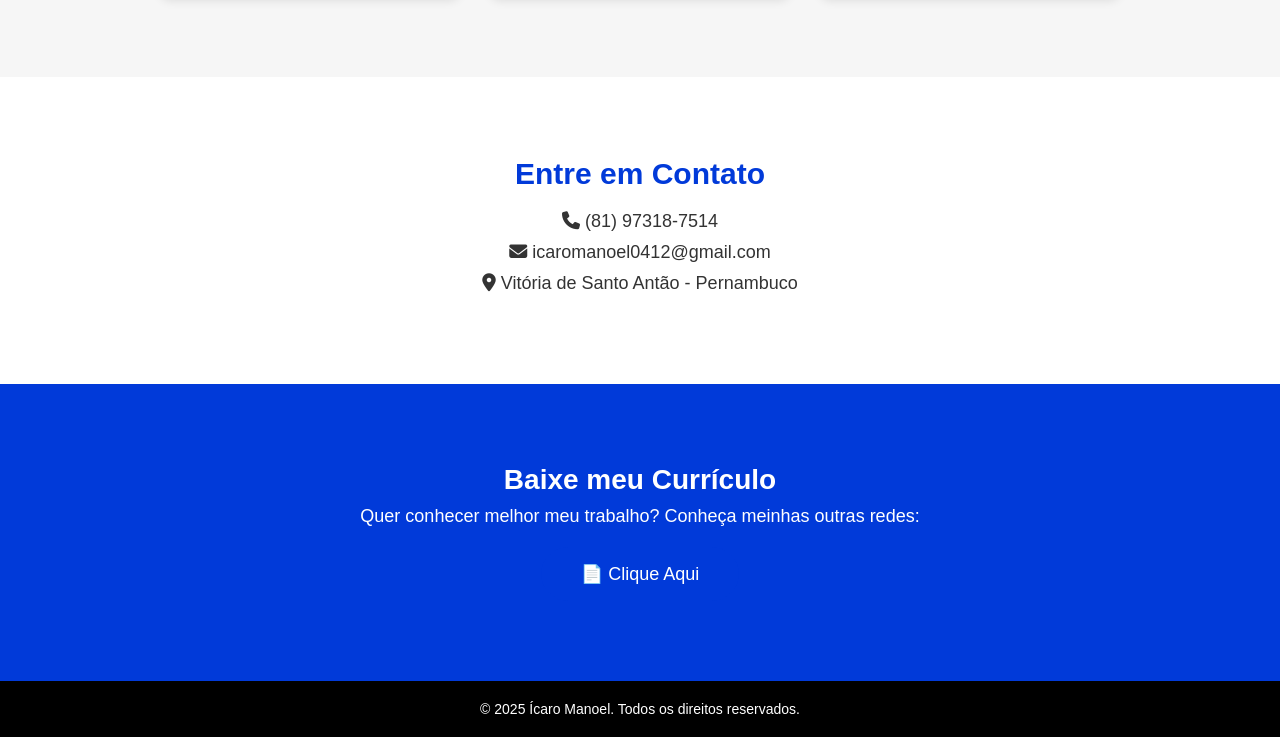
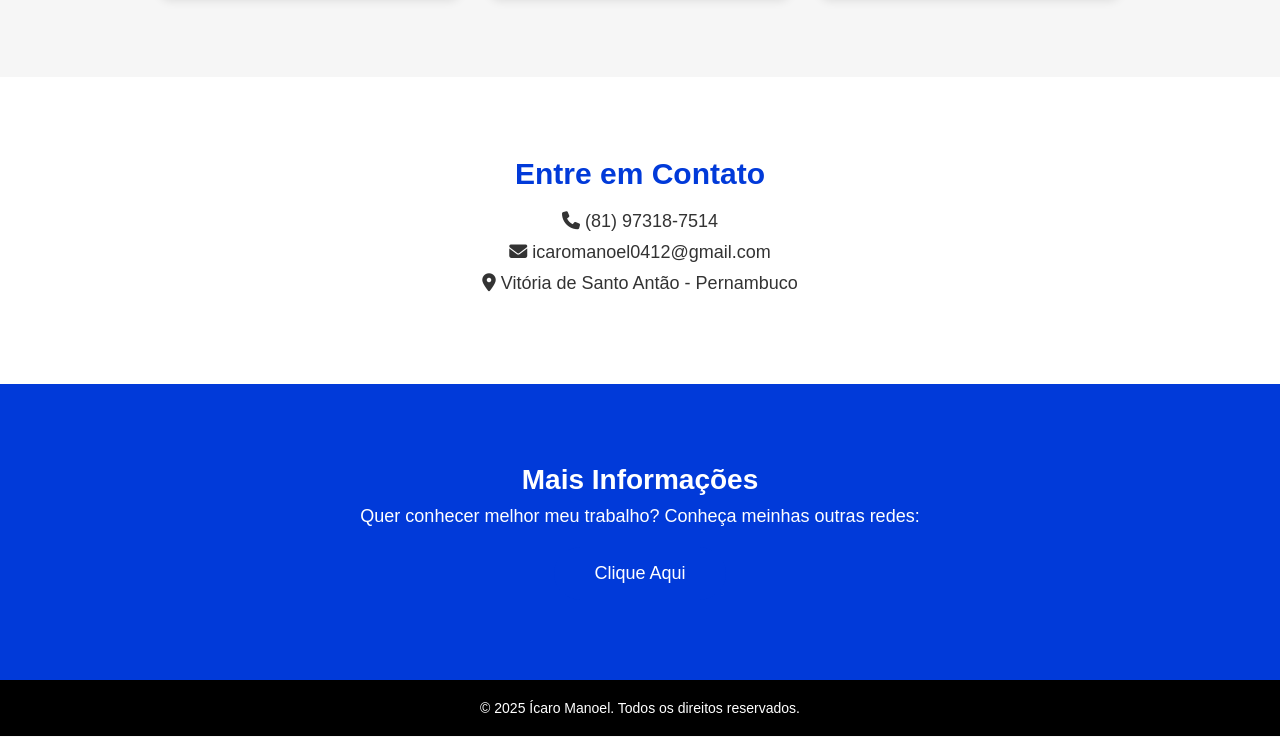
Before and after one commit to icaroman0el/Digital-CV, a plain HTML site: page index.html in a window 1280 px wide. Shown: the part 1295-2032 px from the top of the page. Drawn offline with Linux system fonts and the light colour scheme.

Commit message:
Modify curriculum section title and content
Updated the curriculum section title and description.

```diff
--- a/index.html
+++ b/index.html
@@ -88,9 +88,9 @@ Domino HTML, CSS, JavaScript, Git, GitHub e SQL, e adoro criar sites modernos e
 
   <!-- Currículo -->
   <section id="curriculo" class="cv-section reveal">
-    <h2>Baixe meu Currículo</h2>
+    <h2>Mais Informações</h2>
     <p>Quer conhecer melhor meu trabalho? Conheça meinhas outras redes:</p>
-    <button id="downloadCV" class="btn primary">📄 Clique Aqui</button>
+    <button id="downloadCV" class="btn primary">Clique Aqui</button>
   </section>
 
   <footer>
```
